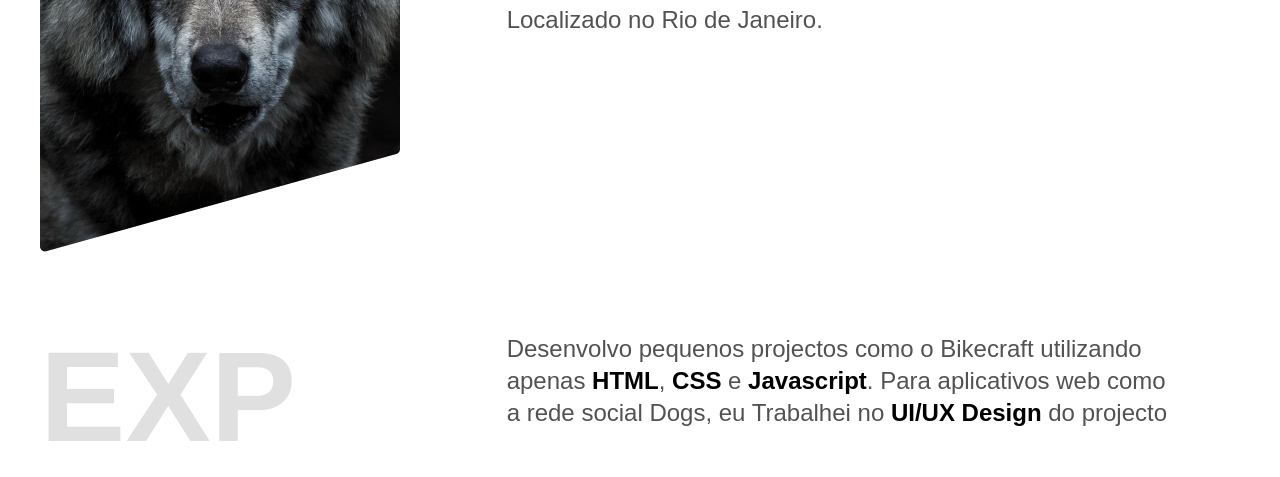
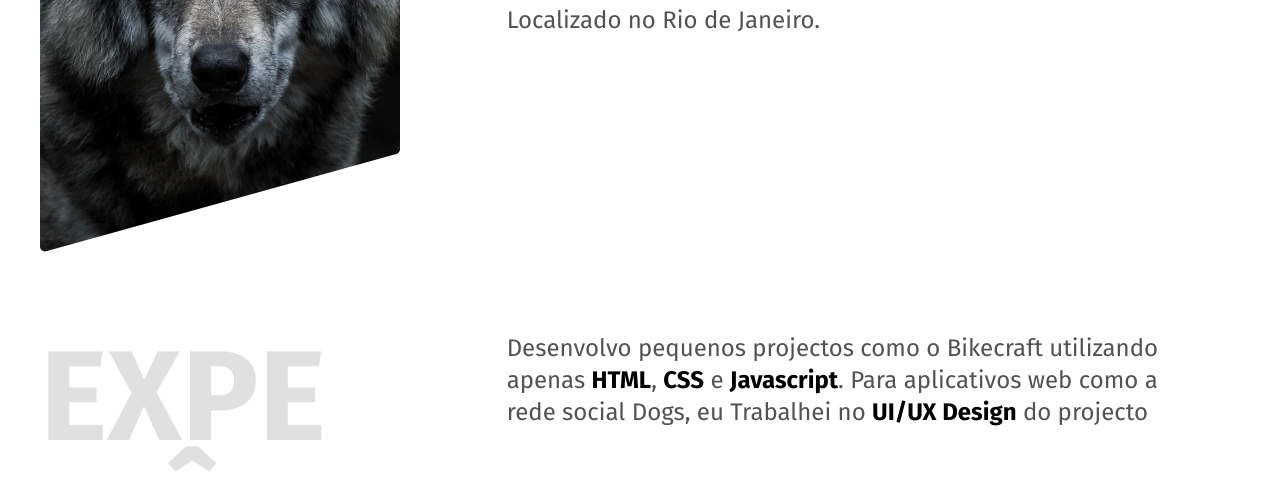
Before and after one commit to ander-espirito/ander-espirito.github.io, a plain HTML site: page index.html in a window 1280 px wide. Shown: the part 428-905 px from the top of the page. Drawn offline with Linux system fonts and the light colour scheme.

Commit message:
Google fonts

```diff
--- a/index.html
+++ b/index.html
@@ -8,6 +8,10 @@
   <meta name="description" content="esenvolvedor Front End & UI/UX Designer
 <p>Localizado no Rio de Janeiro.">
   <link rel="stylesheet" href="./css/style.min.css">
+
+  <link rel="preconnect" href="https://fonts.googleapis.com">
+  <link rel="preconnect" href="https://fonts.gstatic.com" crossorigin>
+  <link href="https://fonts.googleapis.com/css2?family=Fira+Sans:wght@400;700&family=Inter:ital,opsz,wght@0,14..32,100..900;1,14..32,100..900&family=Lato:ital,wght@0,100;0,300;0,400;0,700;0,900;1,100;1,300;1,400;1,700;1,900&family=Open+Sans:ital,wght@0,300..800;1,300..800&family=Plus+Jakarta+Sans:ital,wght@0,200..800;1,200..800&family=Source+Sans+3:ital,wght@0,200..900;1,200..900&display=swap" rel="stylesheet">
 </head>
 
 <body>
```
Also changed, not shown: 1 other file.
